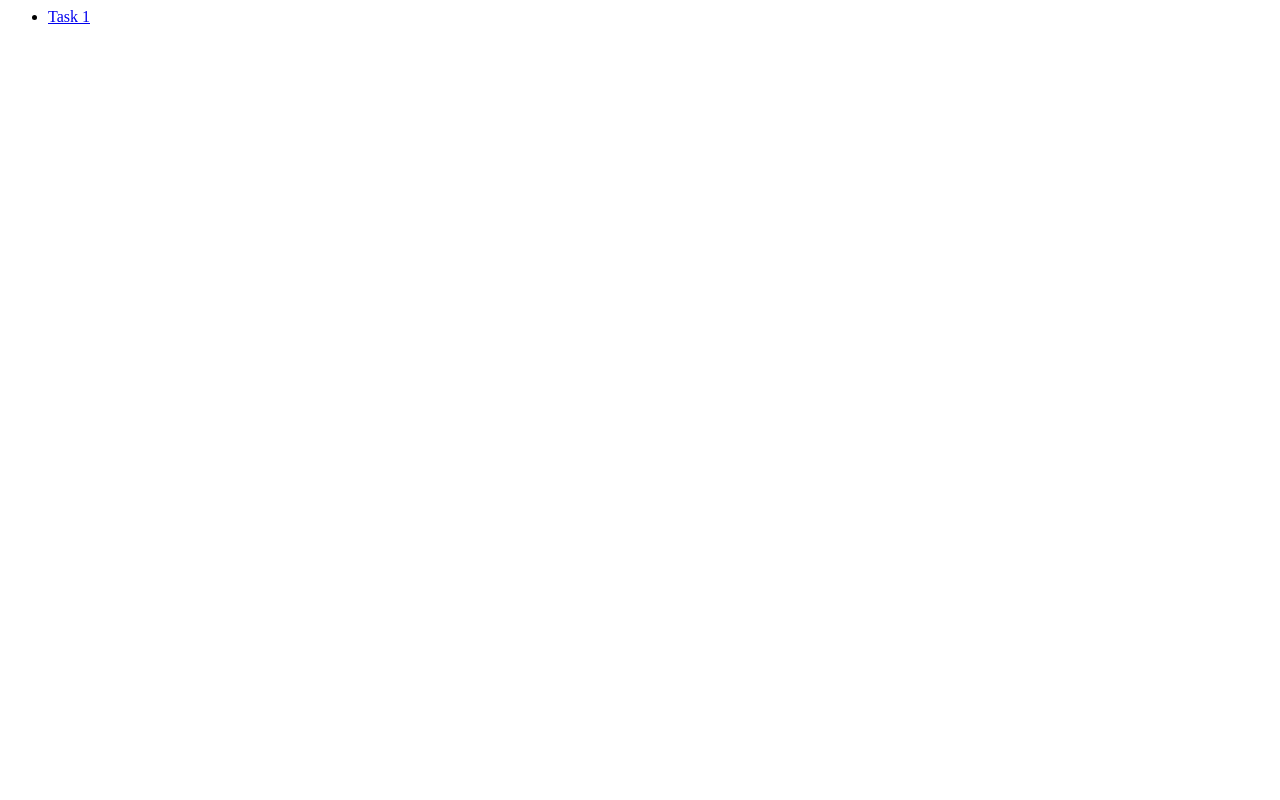
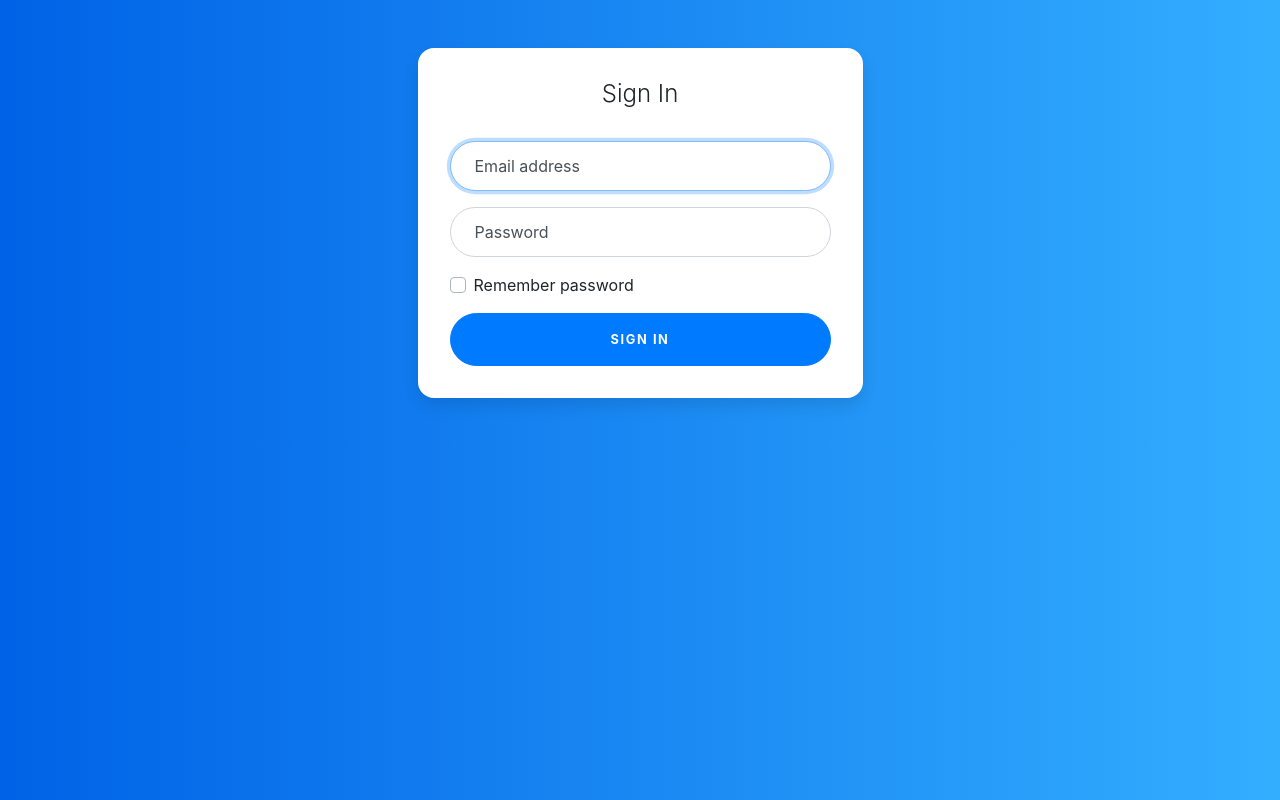
Before and after one commit to Jatinbalodhi96/urban_piper, a Django app: page /login in a window 1280 px wide. Before the commit the page is almost empty. Run offline with Django 3.2, Linux system fonts and the light colour scheme; data comes from the database, SQL or seed files in the repository; both versions use the stored data as it was after the commit; some libraries are stand-ins or nearby versions.

Commit message:
WIP: added login and index templates

```diff
--- /dev/null
+++ b/up_web/static/css/login.css
@@ -0,0 +1,110 @@
+:root {
+    --input-padding-x: 1.5rem;
+    --input-padding-y: .75rem;
+  }
+
+  body {
+    background: #007bff;
+    background: linear-gradient(to right, #0062E6, #33AEFF);
+  }
+
+  .card-signin {
+    border: 0;
+    border-radius: 1rem;
+    box-shadow: 0 0.5rem 1rem 0 rgba(0, 0, 0, 0.1);
+  }
+
+  .card-signin .card-title {
+    margin-bottom: 2rem;
+    font-weight: 300;
+    font-size: 1.5rem;
+  }
+
+  .card-signin .card-body {
+    padding: 2rem;
+  }
+
+  .form-signin {
+    width: 100%;
+  }
+
+  .form-signin .btn {
+    font-size: 80%;
+    border-radius: 5rem;
+    letter-spacing: .1rem;
+    font-weight: bold;
+    padding: 1rem;
+    transition: all 0.2s;
+  }
+
+  .form-label-group {
+    position: relative;
+    margin-bottom: 1rem;
+  }
+
+  .form-label-group input {
+    height: auto;
+    border-radius: 2rem;
+  }
+
+  .form-label-group>input,
+  .form-label-group>label {
+    padding: var(--input-padding-y) var(--input-padding-x);
+  }
+
+  .form-label-group>label {
+    position: absolute;
+    top: 0;
+    left: 0;
+    display: block;
+    width: 100%;
+    margin-bottom: 0;
+    /* Override default `<label>` margin */
+    line-height: 1.5;
+    color: #495057;
+    border: 1px solid transparent;
+    border-radius: .25rem;
+    transition: all .1s ease-in-out;
+  }
+
+  .form-label-group input::-webkit-input-placeholder {
+    color: transparent;
+  }
+
+  .form-label-group input:-ms-input-placeholder {
+    color: transparent;
+  }
+
+  .form-label-group input::-ms-input-placeholder {
+    color: transparent;
+  }
+
+  .form-label-group input::-moz-placeholder {
+    color: transparent;
+  }
+
+  .form-label-group input::placeholder {
+    color: transparent;
+  }
+
+  .form-label-group input:not(:placeholder-shown) {
+    padding-top: calc(var(--input-padding-y) + var(--input-padding-y) * (2 / 3));
+    padding-bottom: calc(var(--input-padding-y) / 3);
+  }
+
+  .form-label-group input:not(:placeholder-shown)~label {
+    padding-top: calc(var(--input-padding-y) / 3);
+    padding-bottom: calc(var(--input-padding-y) / 3);
+    font-size: 12px;
+    color: #777;
+  }
+
+  .btn-google {
+    color: white;
+    background-color: #ea4335;
+  }
+
+  .btn-facebook {
+    color: white;
+    background-color: #3b5998;
+  }
--- a/up_web/templates/index.html
+++ b/up_web/templates/index.html
@@ -1,9 +1,44 @@
-{% if tasks %}
+{% load static %}
+<!DOCTYPE html>
+<html lang="en">
+
+<head>
+    <meta charset="UTF-8">
+    <meta name="viewport" content="width=device-width, initial-scale=1.0">
+    <meta http-equiv="X-UA-Compatible" content="ie=edge">
+    <title>Document</title>
+    <link rel="stylesheet" href="{% static '/node_modules/bootstrap/dist/css/bootstrap.css' %}">
+    <!-- <link rel="stylesheet" href="{% static 'static\node_modules\bootstrap\dist\css\bootstrap.min.css' %}"> -->
+</head>
+
+<body>
+    <nav class="navbar navbar-expand-lg navbar-light bg-light">
+        <a class="navbar-brand" href="#">Urban Piper</a>
+        <button class="navbar-toggler" type="button" data-toggle="collapse" data-target="#navbarSupportedContent" aria-controls="navbarSupportedContent" aria-expanded="false" aria-label="Toggle navigation">
+            <span class="navbar-toggler-icon"></span>
+        </button>
+
+        <div class="collapse navbar-collapse" id="navbarSupportedContent">
+            <ul class="navbar-nav mr-auto">
+            <li class="nav-item active">
+                <button id="create_task" class="btn btn-sm btn-primary float-right">Create Task</button>
+            </li>
+            </ul>
+            <span>Logged in as: {{ username }}</span>
+        </div>
+    </nav>
+    <span class="">{{ username }}</span>
+    {% if tasks %}
     <ul>
-    {% for task in tasks %}
+        {% for task in tasks %}
         <li><a href="/{{ task.id }}/">{{ task.title }} {{ task.created_date }}</a></li>
-    {% endfor %}
+        {% endfor %}
     </ul>
-{% else %}
+    {% else %}
     <p>No polls are available.</p>
-{% endif %}
+    {% endif %}
+</body>
+<script href="{% static '/node_modules/jquery/dist/jquery.min.js' %}" />
+<script href="{% static '/node_modules/bootstrap/dist/js/bootstrap.min.js' %}" />
+<script href="{% static '/js/script.js' %}" />
+</html>
--- /dev/null
+++ b/up_web/templates/login.html
@@ -0,0 +1,47 @@
+{% load static %}
+<!DOCTYPE html>
+<html lang="en">
+<head>
+    <meta charset="UTF-8">
+    <meta name="viewport" content="width=device-width, initial-scale=1.0">
+    <meta http-equiv="X-UA-Compatible" content="ie=edge">
+    <title>Login</title>
+    <link rel="stylesheet" href="{% static '/node_modules/bootstrap/dist/css/bootstrap.css' %}">
+    <link rel="stylesheet" href="{% static '/css/login.css' %}">
+</head>
+<body>
+    <div class="container">
+        <div class="row">
+        <div class="col-sm-9 col-md-7 col-lg-5 mx-auto">
+            <div class="card card-signin my-5">
+            <div class="card-body">
+                <h5 class="card-title text-center">Sign In</h5>
+                <form class="form-signin">
+                <div class="form-label-group">
+                    <input type="email" id="inputEmail" class="form-control" placeholder="Email address" required autofocus>
+                    <label for="inputEmail">Email address</label>
+                </div>
+
+                <div class="form-label-group">
+                    <input type="password" id="inputPassword" class="form-control" placeholder="Password" required>
+                    <label for="inputPassword">Password</label>
+                </div>
+
+                <div class="custom-control custom-checkbox mb-3">
+                    <input type="checkbox" class="custom-control-input" id="customCheck1">
+                    <label class="custom-control-label" for="customCheck1">Remember password</label>
+                </div>
+                <button class="btn btn-lg btn-primary btn-block text-uppercase" type="submit">Sign in</button>
+                <!-- <hr class="my-4">
+                <button class="btn btn-lg btn-google btn-block text-uppercase" type="submit"><i class="fab fa-google mr-2"></i> Sign in with Google</button>
+                <button class="btn btn-lg btn-facebook btn-block text-uppercase" type="submit"><i class="fab fa-facebook-f mr-2"></i> Sign in with Facebook</button> -->
+                </form>
+            </div>
+            </div>
+        </div>
+        </div>
+    </div>
+</body>
+<script href="{% static '/node_modules/jquery/dist/jquery.min.js' %}" />
+<script href="{% static '/node_modules/bootstrap/dist/js/bootstrap.min.js' %}" />
+</html>
--- a/up_web/urls.py
+++ b/up_web/urls.py
@@ -4,5 +4,6 @@ from . import views
 
 urlpatterns = [
     path('', views.index, name='index'),
-    path('login', views.index, name='index'),
+    path('login', views.login_view, name=''),
+    path('logout', views.logout_view, name='logout'),
 ]
--- a/up_web/views.py
+++ b/up_web/views.py
@@ -1,12 +1,28 @@
 from django.shortcuts import render
 from django.http import HttpResponse
+from django.contrib.auth.decorators import login_required
+from django.shortcuts import redirect
+from django.contrib.auth import logout
+
+
 from .models import Task
 
 
+def logout_view(request):
+    logout(request)
+    return HttpResponse('Logout successfully.')
+
+
+def login_view(request):
+    return render(request, 'login.html', {})
+
+
+@login_required(login_url='/login', redirect_field_name='')
 def index(request):
     tasks = Task.objects.all()
-    context = {'tasks': tasks}
+    context = {'tasks': tasks, 'username': request.user.username}
     return render(request, 'index.html', context)
+
 
 def createTask(request):
     return HttpResponse(200)
--- a/urban_piper/settings.py
+++ b/urban_piper/settings.py
@@ -38,6 +38,7 @@ INSTALLED_APPS = [
     'django.contrib.sessions',
     'django.contrib.messages',
     'django.contrib.staticfiles',
+    # 'notifications'
 ]
 
 MIDDLEWARE = [
@@ -119,3 +120,7 @@ USE_TZ = True
 # https://docs.djangoproject.com/en/2.1/howto/static-files/
 
 STATIC_URL = '/static/'
+
+STATICFILES_DIRS = (
+    '/static/',
+)
```
Also changed, not shown: up_web/static/package.json (added, +11 -0 lines), db.sqlite3, up_web/static/js/script.js (added), 2 other files.
